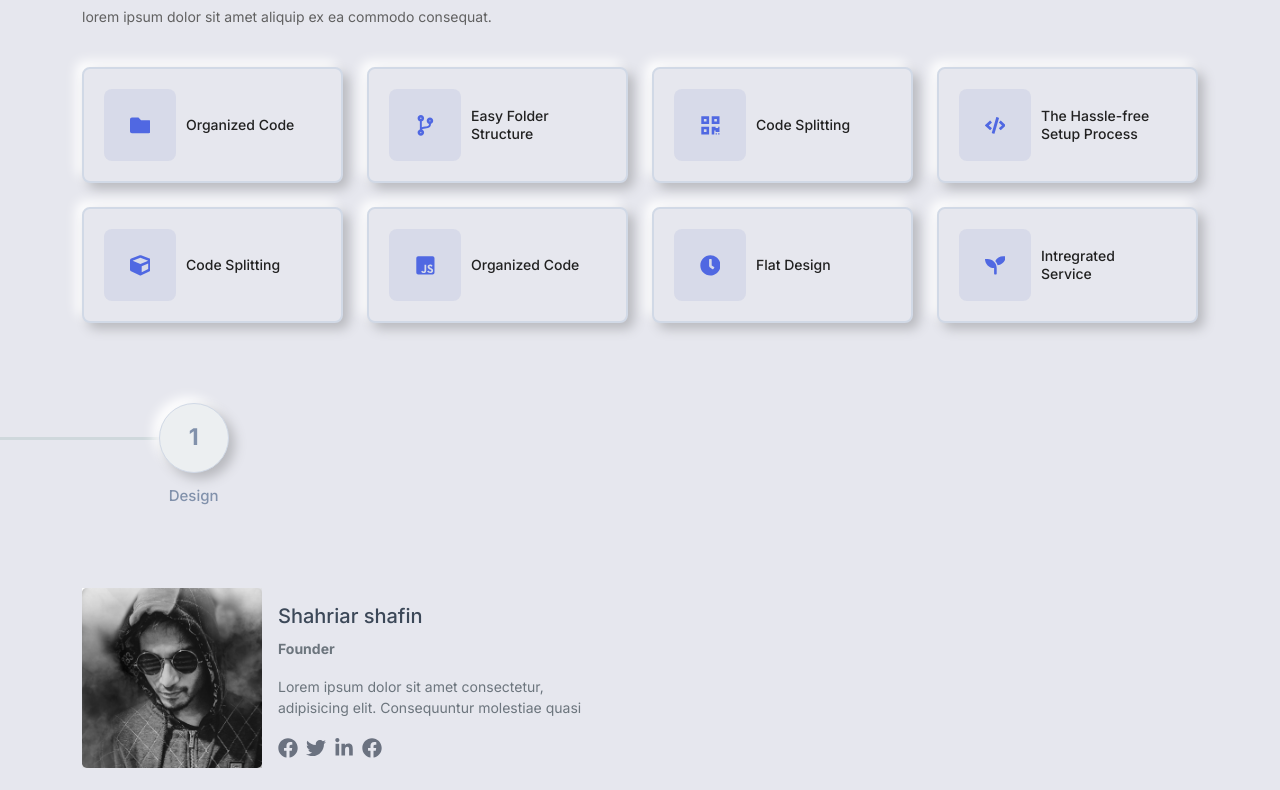
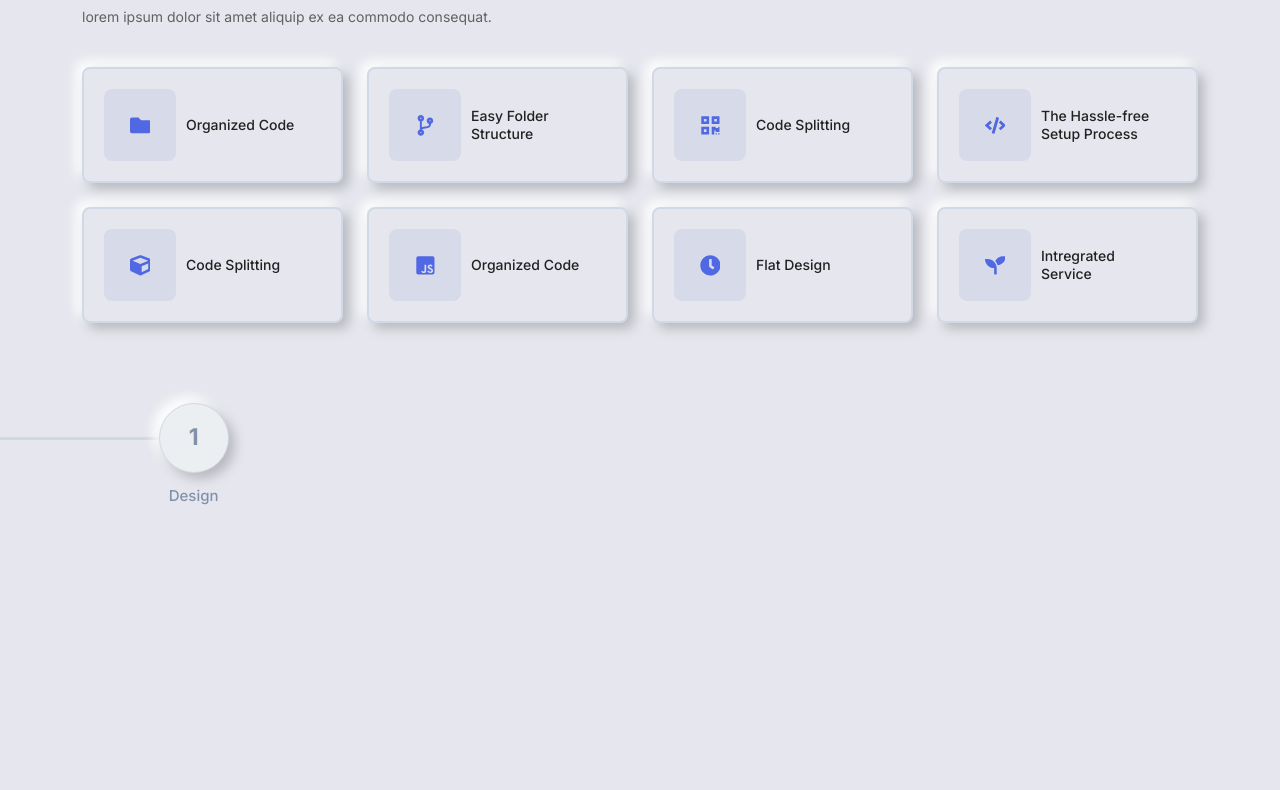
Before and after one commit to shahriarshafin/soft-ui, a Next.js app: page / in a window 1280 px wide. Shown: the part 416-1206 px from the top of the page. After the commit the page ends 1004 px from the top, so only its background shows below. Built offline with nearby package versions, Linux system fonts and the light colour scheme.

Commit message:
import case solved

```diff
--- a/pages/about.jsx
+++ b/pages/about.jsx
@@ -1,4 +1,4 @@
-import BootNav from '../components/bootnav';
+import BootNav from '../components/BootNav';
 import HeroHeading from '../components/HeroHeading';
 
 const about = () => {
--- a/pages/contact.jsx
+++ b/pages/contact.jsx
@@ -1,4 +1,4 @@
-import BootNav from '../components/bootnav';
+import BootNav from '../components/BootNav';
 import HeroHeading from '../components/HeroHeading';
 
 const contact = () => {
--- a/pages/index.js
+++ b/pages/index.js
@@ -1,5 +1,5 @@
 import BootNav from '../components/BootNav';
-import ProfileCard from '../components/profileCard';
+// import ProfileCard from '../components/ProfileCard';
 import Steps from '../components/Steps';
 import FeaturesSection from '../sections/FeaturesSection';
 import HeroSection from '../sections/HeroSection';
@@ -15,13 +15,13 @@ export default function Home() {
 			<Steps StepNo='1' StepTitle='Design' />
 			<div className='container'>
 				<div className='row'>
-					<ProfileCard
+					{/* <ProfileCard
 						ProfileName={'Shahriar shafin'}
 						Designation={'Founder'}
 						ProfileQuote={
 							'Lorem ipsum dolor sit amet consectetur, adipisicing elit. Consequuntur molestiae quasi'
 						}
-					/>
+					/> */}
 				</div>
 			</div>
 		</>
--- a/pages/products.jsx
+++ b/pages/products.jsx
@@ -1,4 +1,4 @@
-import BootNav from '../components/bootnav';
+import BootNav from '../components/BootNav';
 import HeroHeading from '../components/HeroHeading';
 
 const products = () => {
--- a/pages/services.jsx
+++ b/pages/services.jsx
@@ -1,4 +1,4 @@
-import BootNav from '../components/bootnav';
+import BootNav from '../components/BootNav';
 import HeroHeading from '../components/HeroHeading';
 
 const services = () => {
```
